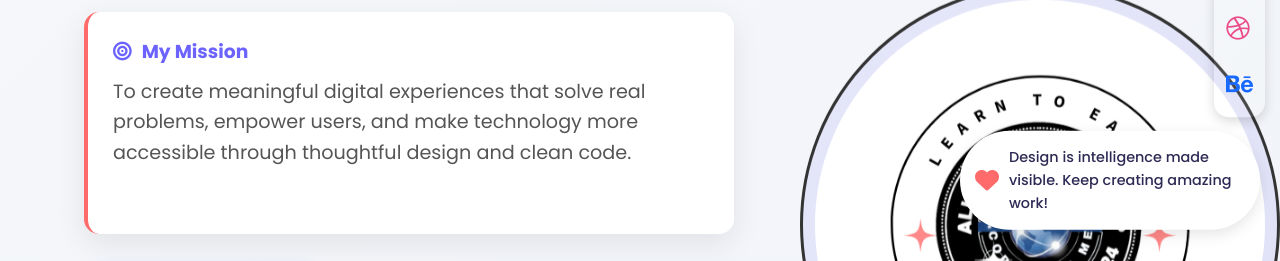
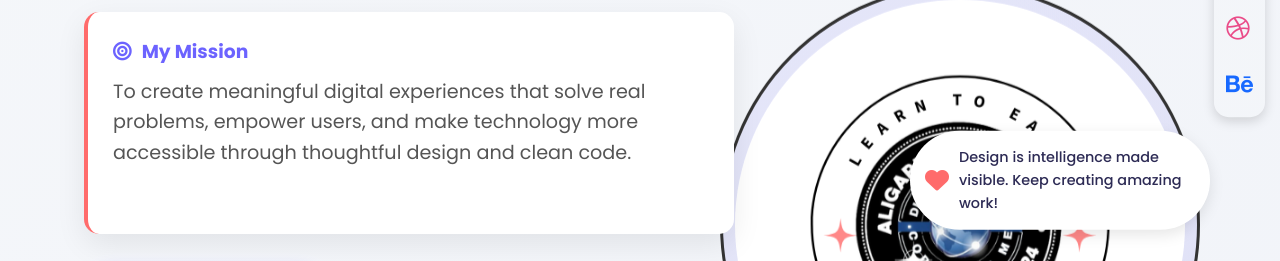
Before and after one commit to KhanRiyazi/Design-thinking, a plain HTML site: page index.html in a window 1280 px wide. Shown: the part 540-801 px from the top of the page. Drawn offline with Linux system fonts and the light colour scheme.

Commit message:
Moving chatboat and logo

```diff
--- a/index.html
+++ b/index.html
@@ -38,7 +38,7 @@
         .motivation-bubble {
             position: fixed;
             bottom: 20px;
-            right: 20px;
+            right: 70px;
             background: white;
             padding: 15px;
             border-radius: 50px;
@@ -1178,7 +1178,7 @@
             height: 70vw; max-height: 480px; min-height: 150px;
             border-radius: 50%; border: 3px solid #333;
             display: flex; align-items: center; justify-content: center;
-            margin: 20px auto;
+            margin: 20px 80px auto;
             box-sizing: border-box;">
             <img src="imgs/learn.png" alt="Learn"
                 style="width: 95%; height: 95%; border-radius: 50%; object-fit: cover;">
```
